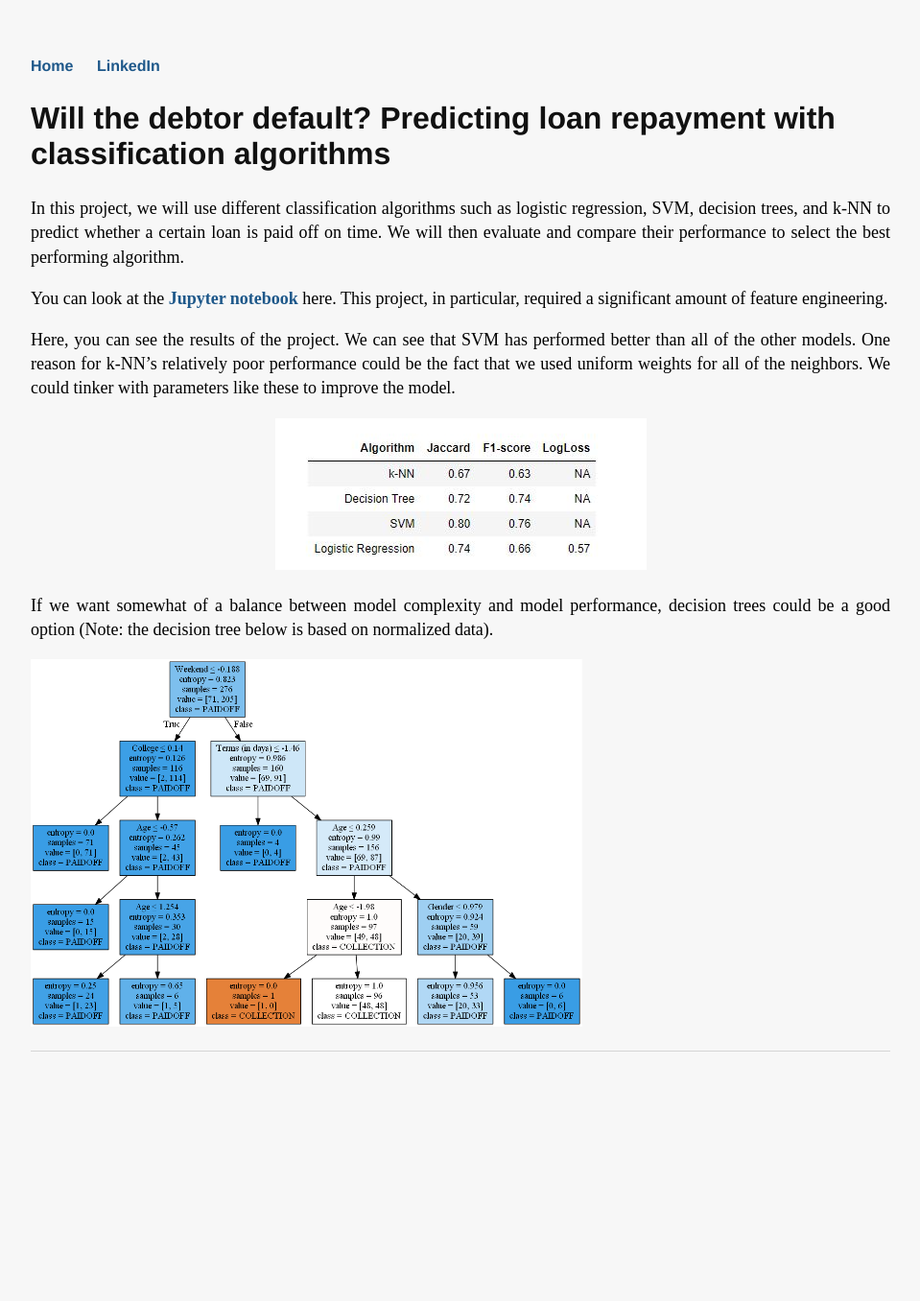
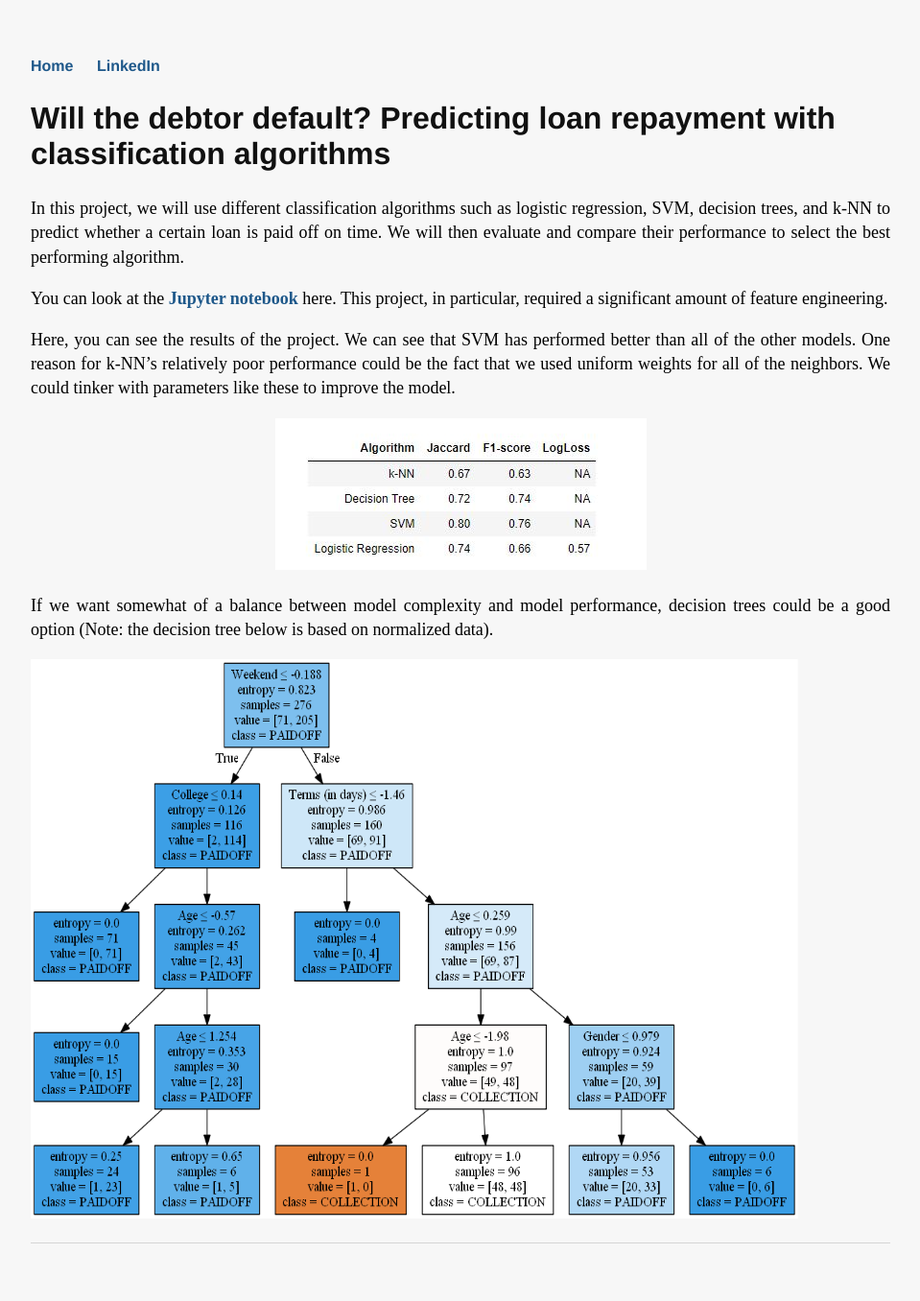
Before and after one commit to h2kh/h2kh.github.io, a Jekyll site: the page built from _posts/2019-06-07-loan-classification.md, in a window 1280 px wide. Shown: the whole page at 96% size, without its empty margins (160-1119 px from the left). Built offline with Jekyll 4.4.1, drawn with Linux system fonts in a browser that asks for light colours; before the commit the page ends 1156 px from its top, so only the background shows below that.

Commit message:
Update 2019-06-07-loan-classification.md

```diff
--- a/_posts/2019-06-07-loan-classification.md
+++ b/_posts/2019-06-07-loan-classification.md
@@ -17,4 +17,4 @@ Here, you can see the results of the project. We can see that SVM has performed
 If we want somewhat of a balance between model complexity and model performance, decision trees could be a good option (Note: the decision tree below is based on normalized data).
 
 
-![Decision tree](/assets/dectree.png){:height="383px" width="575px"}
+![Decision tree](/assets/dectree.png){:height="583px" width="800px"}
```
